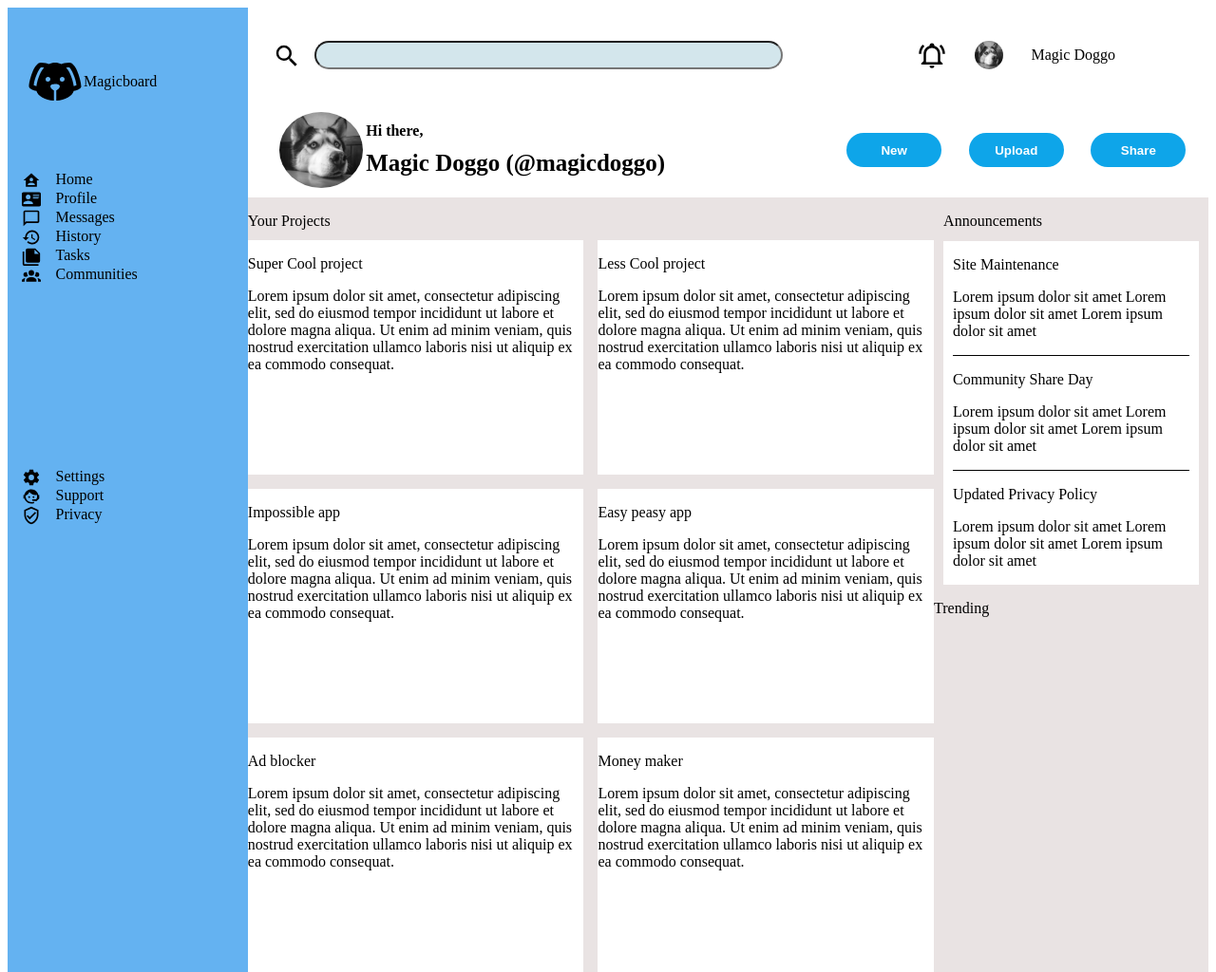
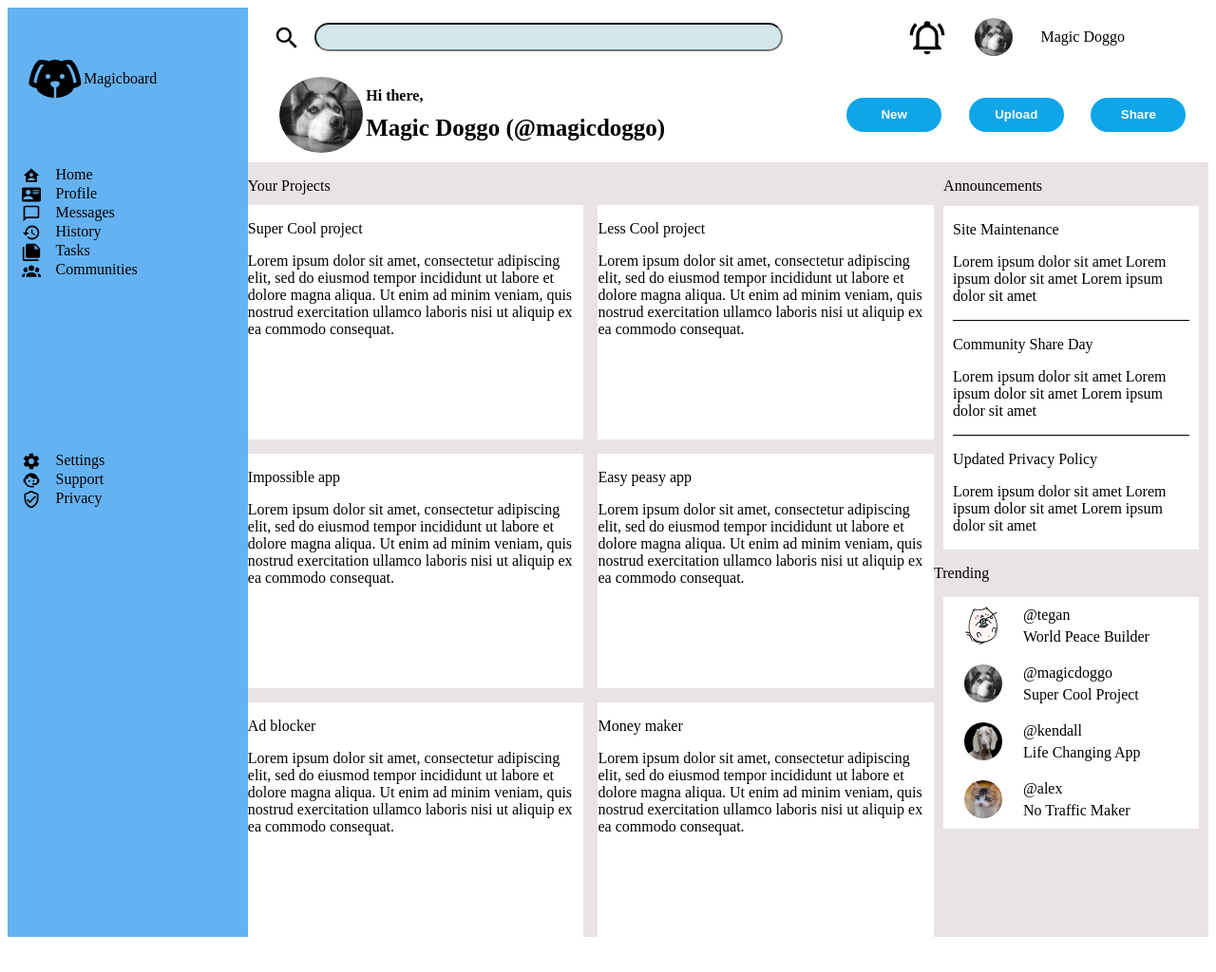
Before and after one commit to magic-doggo/project-admin-dashboard, a plain HTML site: page index.html in a window 1280 px wide. Shown: the whole page at 95% size. After the commit the page ends 987 px from the top, so only its background shows below. Drawn offline with Linux system fonts and the light colour scheme.

Commit message:
Align trending tabs

```diff
--- a/index.html
+++ b/index.html
@@ -131,7 +131,36 @@
             </div>
             <div class="trending">
                 <p>Trending</p>
-                <div class="trending-box"></div>
+                <div class="trending-box">
+                    <div class="trending-row">
+                        <img src="images/cat-4475583_640.png" alt="profile pic of cat drawing with ball" class="trending-logo">
+                        <div class="trending-project">
+                            <p>@tegan</p>
+                            <p>World Peace Builder</p>
+                        </div>
+                    </div>
+                    <div class="trending-row">
+                        <img src="images/husky cropped.png" alt="profile pic of curious husky" class="trending-logo">
+                        <div class="trending-project">
+                            <p>@magicdoggo</p>
+                            <p>Super Cool Project</p>
+                        </div>
+                    </div>
+                    <div class="trending-row">
+                        <img src="images/dog-1742295_640.jpg" alt="profile pic of lazy dog" class="trending-logo">
+                        <div class="trending-project">
+                            <p>@kendall</p>
+                            <p>Life Changing App</p>
+                        </div>
+                    </div>
+                    <div class="trending-row">
+                        <img src="images/cat-3336579_640.jpg" alt="profile pic of cute cat" class="trending-logo">
+                        <div class="trending-project">
+                            <p>@alex</p>
+                            <p>No Traffic Maker</p>
+                        </div>
+                    </div>
+                </div>
             </div>
         </div>
     </div>
--- a/styles.css
+++ b/styles.css
@@ -62,7 +62,7 @@ li > img {
     display: grid;
     grid-column: 2 / 3;
     grid-template-columns: 3fr 2fr;
-    grid-template-rows: 1fr 1fr;
+    grid-template-rows: 5fr 8fr;
 }
 
 .search-bar {
@@ -103,8 +103,8 @@ li > img {
 }
 
 .bell-profile > img {
-    height: 30px;
-    width: 30px;
+    height: 40px;
+    width: 40px;
     justify-self: center;
 }
 
@@ -183,7 +183,7 @@ li > img {
 .announcements > p {
     margin: 16px 10px 0 10px;
     height: 30px;
-    /* lazy, make  */
+    /* lazy solution, maybe change later*/
 }
 
 .announcements-box {
@@ -206,6 +206,40 @@ li > img {
 }
 
 .trending {
-    display: grid;
+    /* display: grid; */
     grid-row: 2 / 3;
 }
+
+.trending-box {
+    background-color: white;
+    margin: 0 10px 0 10px;
+    display: flex;
+    flex-direction: column;
+}
+
+.trending-row {
+    display: grid;
+    grid-template-columns: 2fr 5fr;
+    margin: 5px;
+}
+
+.trending-row > img {
+    width: 40px;
+    height: 40px;
+    border-radius: 50%;
+    grid-column: 1 / 2;
+    align-self: center;
+    justify-self: center;
+}
+
+.trending-project {
+    grid-column: 2 / 3;
+}
+
+.trending-project > p {
+    margin: 5px;
+}
+
+
+
+/* do minmax for projects */
```
Also changed, not shown: images/cat-3336579_640.jpg (added), images/cat-4475583_640.png (added), images/dog-1742295_640.jpg (added).
